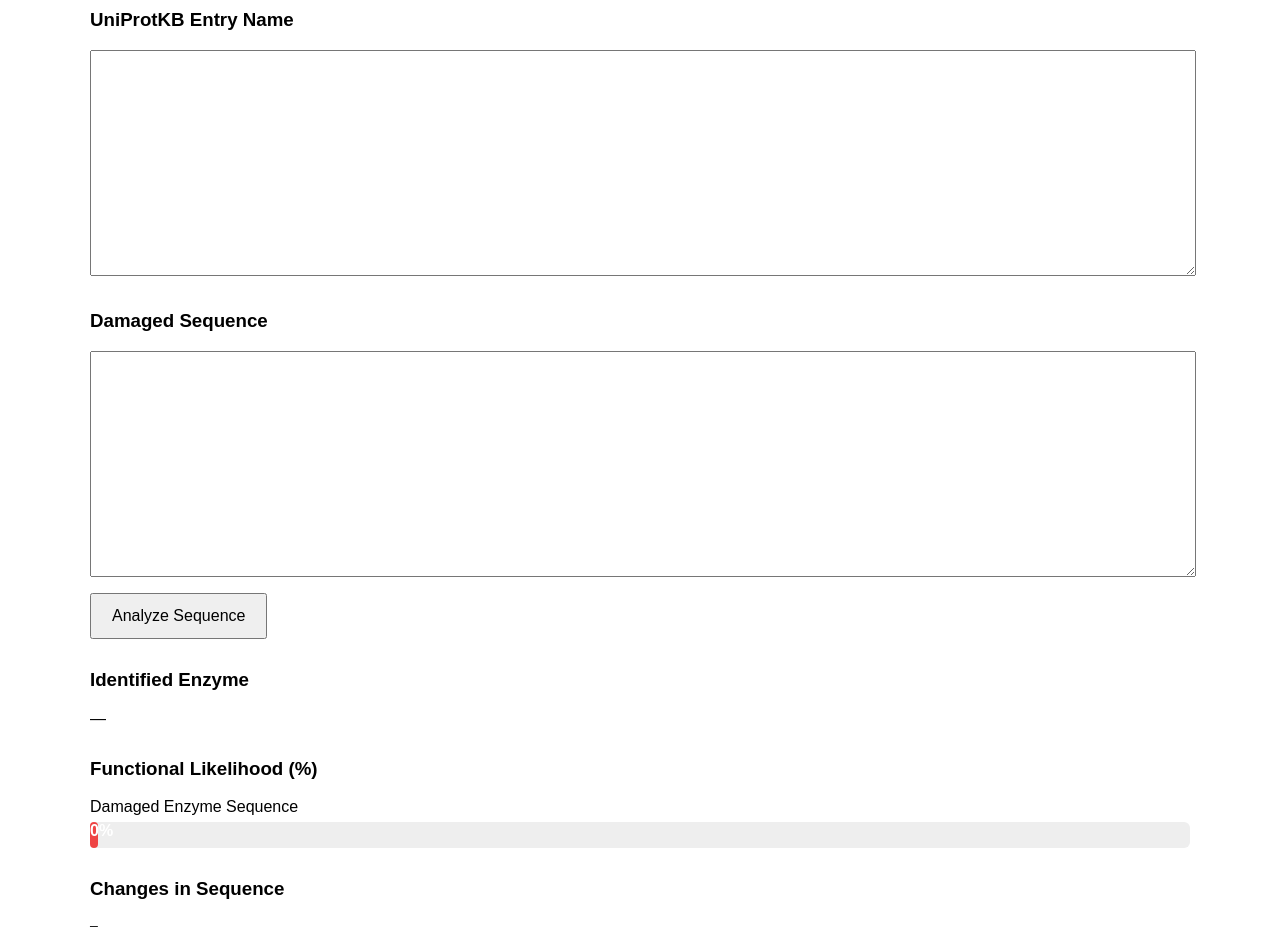
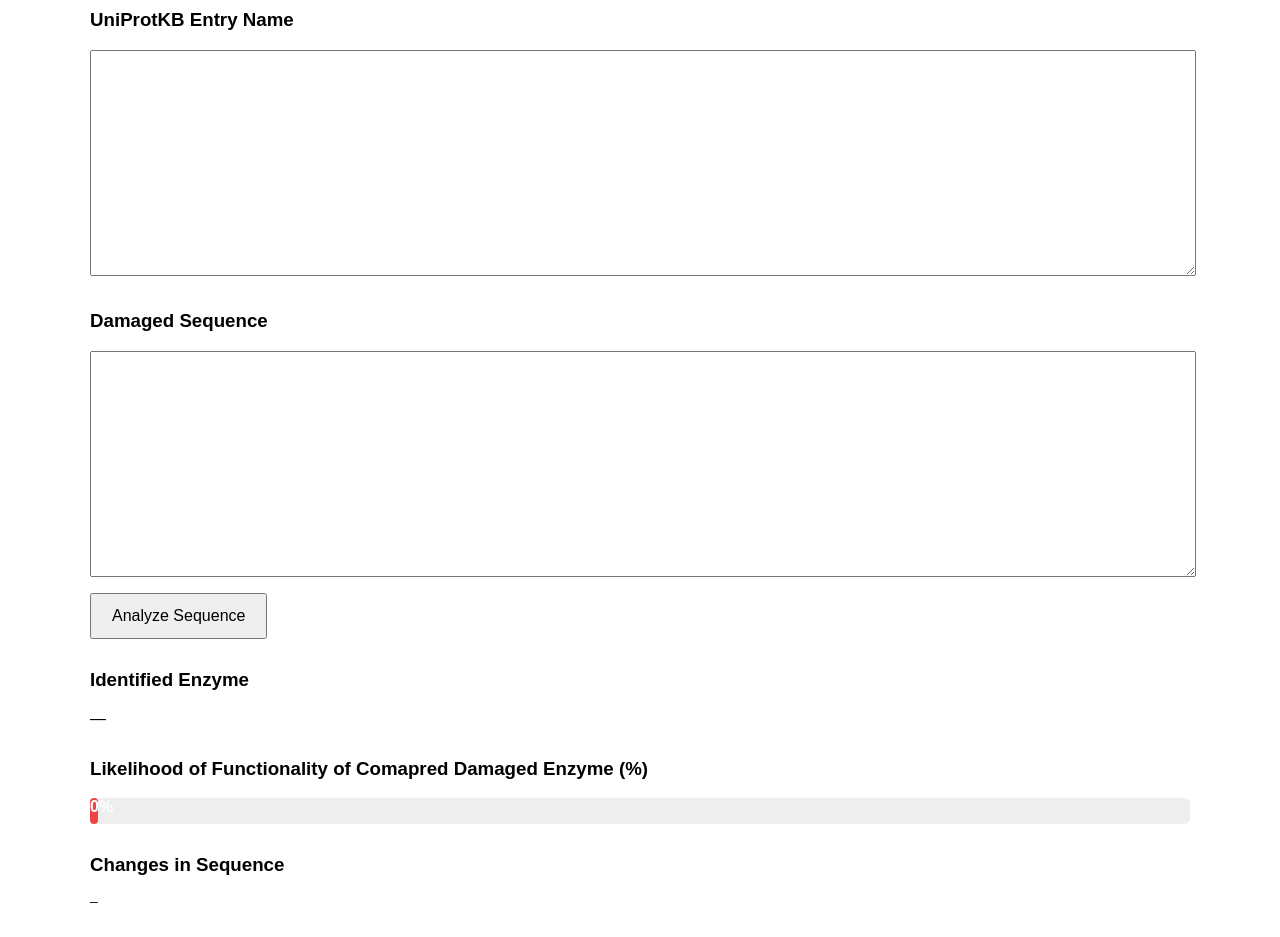
Before and after one commit to nareddyt1-cell/Backend1, a plain HTML site: page templates/index.html in a window 1280 px wide. Shown: the part 79-1016 px from the top of the page. Drawn offline with Linux system fonts and the light colour scheme.

Commit message:
Update heading for enzyme functionality likelihood

```diff
--- a/templates/index.html
+++ b/templates/index.html
@@ -76,10 +76,9 @@ button {
 </div>
 
 <div class="section">
-<h3>Functional Likelihood (%)</h3>
-<label>Damaged Enzyme Sequence</label>
+<h3>Likelihood of Functionality of Comapred Damaged Enzyme (%)</h3>
 <div class="bar-container">
-    <div id="damagedBar" class="bar damaged" style="width:0%">0%</div>
+<div id="damagedBar" class="bar damaged" style="width:0%">0%</div>
 </div>
 </div>
 
```
